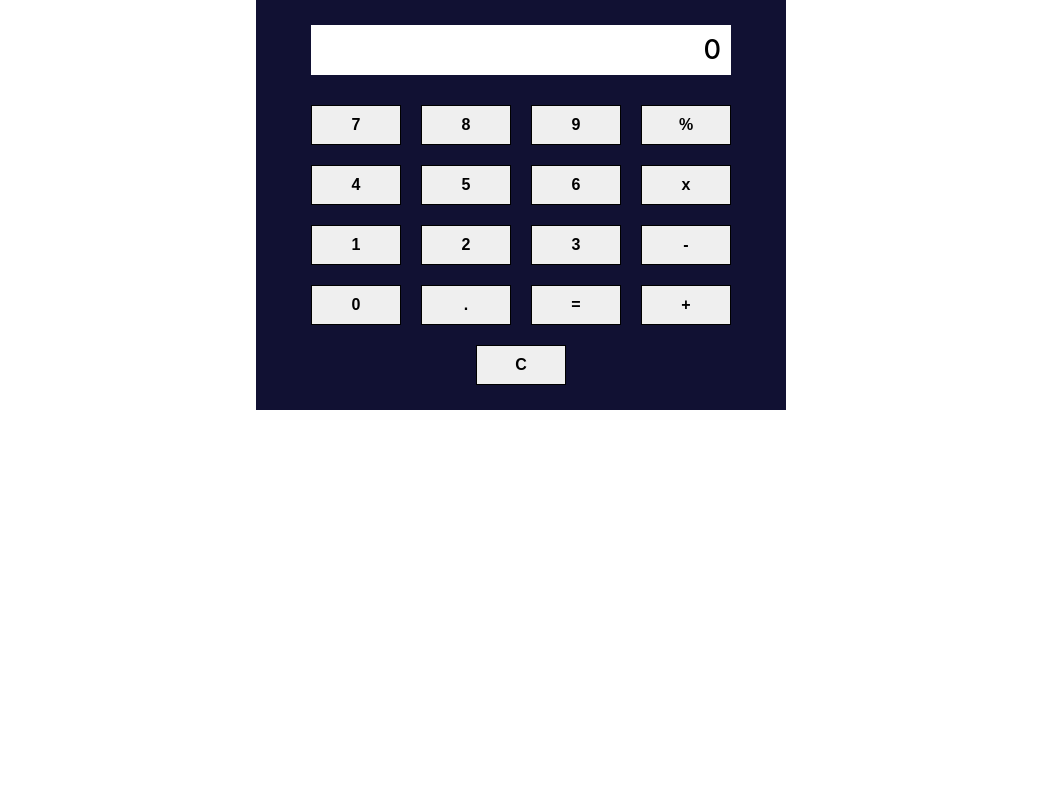
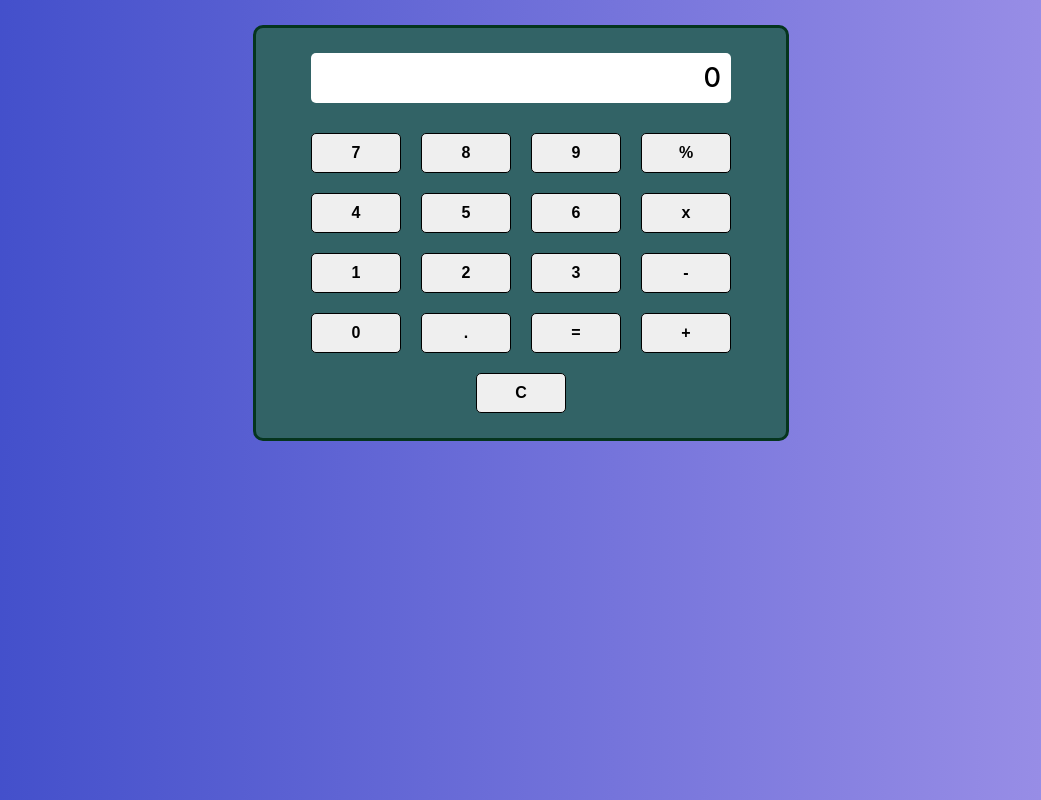
Before and after one commit to JAlblas/calculator, a React (Create React App) app: page / in a window 1280 px wide. Shown: the whole page, without its empty margins (119-1160 px from the left). Built offline with nearby package versions, Linux system fonts and the light colour scheme.

Commit message:
small design improvements

```diff
--- a/src/App.scss
+++ b/src/App.scss
@@ -3,6 +3,9 @@
   width: 500px;
   margin: 0 auto;
   padding: 15px;
-  background-color: #113;
+  margin-top: 25px;
+  border: 3px solid #05351e;
+  border-radius: 10px;
+  background-color: rgb(50, 99, 102);
   color: #FFF;
 }
--- a/src/Button.scss
+++ b/src/Button.scss
@@ -5,6 +5,7 @@
   background-color: #EFEFEF;
   color: #000;
   border: 1px solid #000;
+  border-radius: 5px;
   margin: 10px;
   padding: 5px;
   font-weight: 600;
--- a/src/Display.scss
+++ b/src/Display.scss
@@ -2,6 +2,7 @@
   text-align: center;
   height: 50px;
   background-color: #FFF;
+  border-radius: 5px;
   margin: 10px 40px 0px 40px;
   color: #000;
     p {
--- a/src/index.css
+++ b/src/index.css
@@ -6,6 +6,8 @@ body {
     sans-serif;
   -webkit-font-smoothing: antialiased;
   -moz-osx-font-smoothing: grayscale;
+  background: rgb(58,73,200);
+  background: linear-gradient(90deg, rgba(58,73,200,1) 0%, rgba(161,148,233,1) 100%);
 }
 
 code {
```
Also changed, not shown: 1 other file (tests, documents, lock files or other folders).
